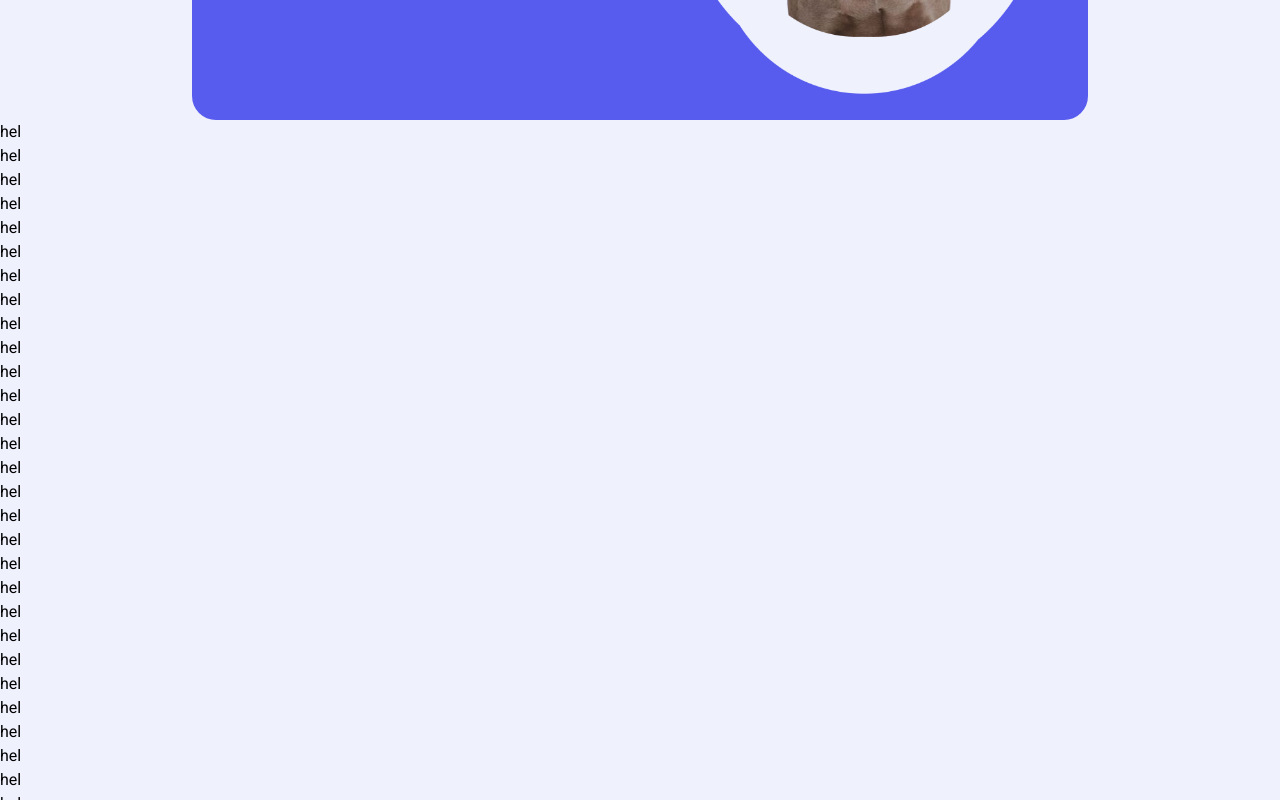
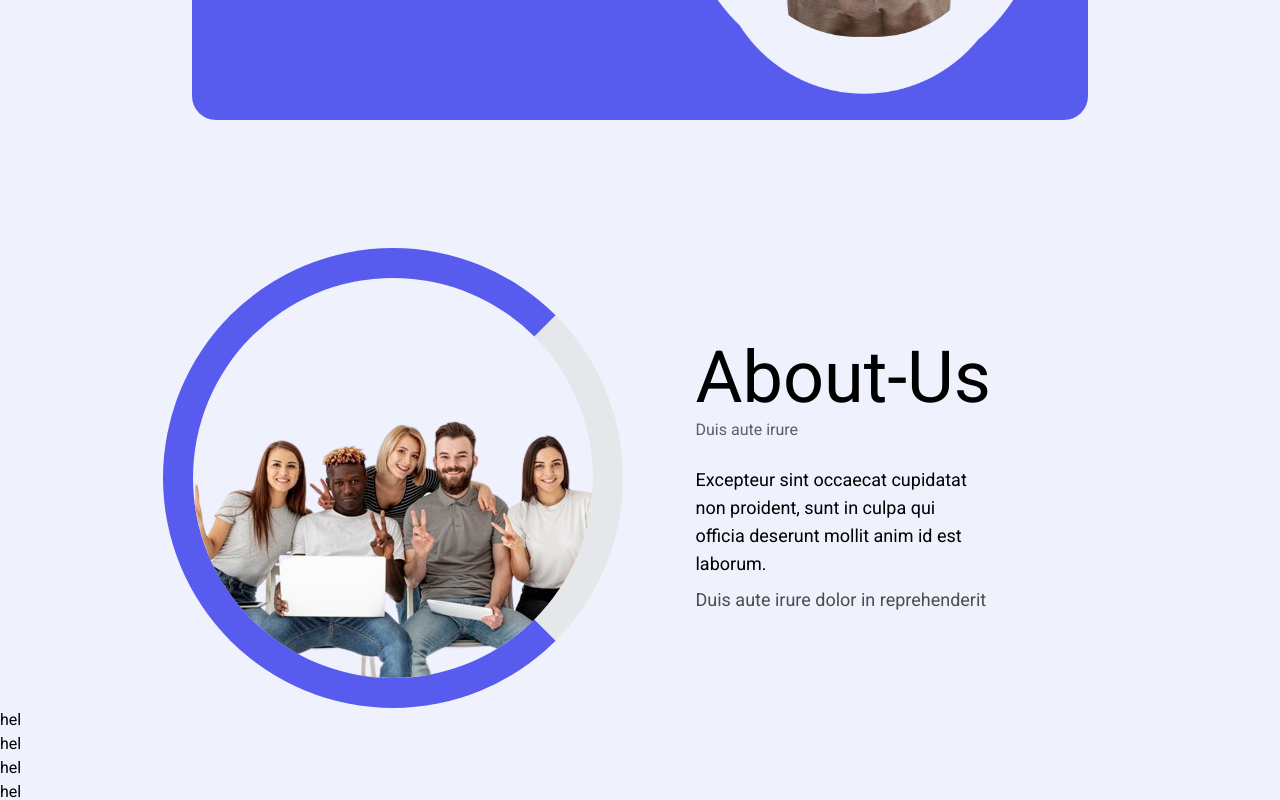
Before and after one commit to Amirgh8181/petshop, a Next.js app: page / in a window 1280 px wide. Shown: the part 360-1160 px from the top of the page. Built offline with nearby package versions, Linux system fonts and the light colour scheme.

Commit message:
complete about-us section

```diff
--- a/src/app/page.tsx
+++ b/src/app/page.tsx
@@ -1,11 +1,16 @@
+import AboutUs from '@/components/About-US'
 import HeroSection from '@/components/Hero'
 import React from 'react'
 
 const Home = () => {
   return (
     <div>
-      <HeroSection/>
-      <div>hel</div>
+      <div>
+        <HeroSection />
+      </div>
+      <div className='md:mt-32 mt-16'>
+        <AboutUs />
+      </div>
       <div>hel</div>
       <div>hel</div>
       <div>hel</div>
--- /dev/null
+++ b/src/components/About-US/index.tsx
@@ -0,0 +1,14 @@
+import React from 'react'
+import AboutUsText from '../UI/AboutUs/AboutUsText'
+import AboutUsImage from '../UI/AboutUs/AboutUsImage'
+
+const AboutUs = () => {
+    return (
+        <div className='flex flex-col md:flex-row w-full items-center justify-center md:space-x-8'>
+            <AboutUsImage />
+            <AboutUsText />
+        </div>
+    )
+}
+
+export default AboutUs
--- /dev/null
+++ b/src/components/UI/AboutUs/AboutUsImage/index.tsx
@@ -0,0 +1,22 @@
+import Image from 'next/image'
+import { AiOutlineSafety } from "react-icons/ai";
+
+const AboutUsImage = () => {
+    return (
+        <div className='order-2 md:order-1 flex justify-end items-center md:w-1/2 mt-8 md:mt-0'>
+
+            <div className='aspect-square w-[70vw] md:w-auto 2xl:w-[20vw] border-[15px] md:border-[30px]
+                        border-l-petBlue border-b-petBlue border-t-petBlue  rounded-full
+                        overflow-hidden'
+            >
+                <Image src={'/images/about-us/about-us.png'} alt='about-us' width={400} height={400}
+                    className='rounded-full aspect-square object-center scale-125 origin-bottom'
+                />
+
+            </div>
+
+        </div>
+    )
+}
+
+export default AboutUsImage
--- /dev/null
+++ b/src/components/UI/AboutUs/AboutUsText/index.tsx
@@ -0,0 +1,17 @@
+import React from 'react'
+
+const AboutUsText = () => {
+    return (
+        <div
+            className='order-1 text-center
+               md:order-2 md:w-1/2 md:pl-10  md:text-left'
+        >
+            <h1 className='md:text-7xl text-4xl mb-1'>About-Us</h1>
+            <div className='text-[#5F5F5F] md:text-base md:mb-6 text-sm mb-4'>Duis aute irure </div>
+            <div className='md:w-1/2 w-full text-lg mb-2'>Excepteur sint occaecat cupidatat non proident, sunt in culpa qui officia deserunt mollit anim id est laborum.</div>
+            <div className='text-[#4D4D4D] md:text-lg text-sm'>Duis aute irure dolor in reprehenderit</div>
+        </div>
+    )
+}
+
+export default AboutUsText
--- a/src/components/UI/Hero/HeroImg/index.tsx
+++ b/src/components/UI/Hero/HeroImg/index.tsx
@@ -1,5 +1,4 @@
 import Image from 'next/image'
-import { AiOutlineSafety } from "react-icons/ai";
 
 const HeroImage = () => {
 
```
Also changed, not shown: public/images/about-us/about-us.png (added), src/components/UI/NavBarUi/Profile/index.tsx (renamed from src/components/UI/NavBarUi/Porofile/index.tsx).
